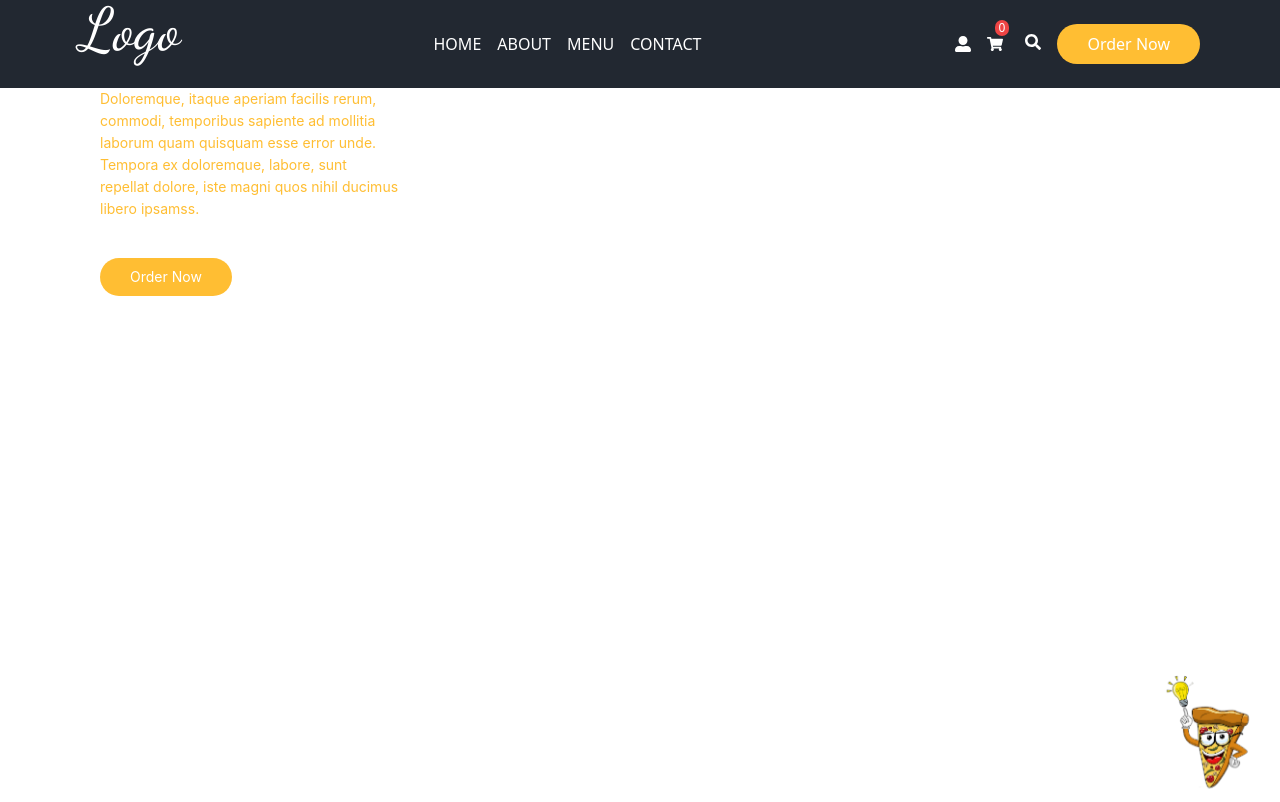
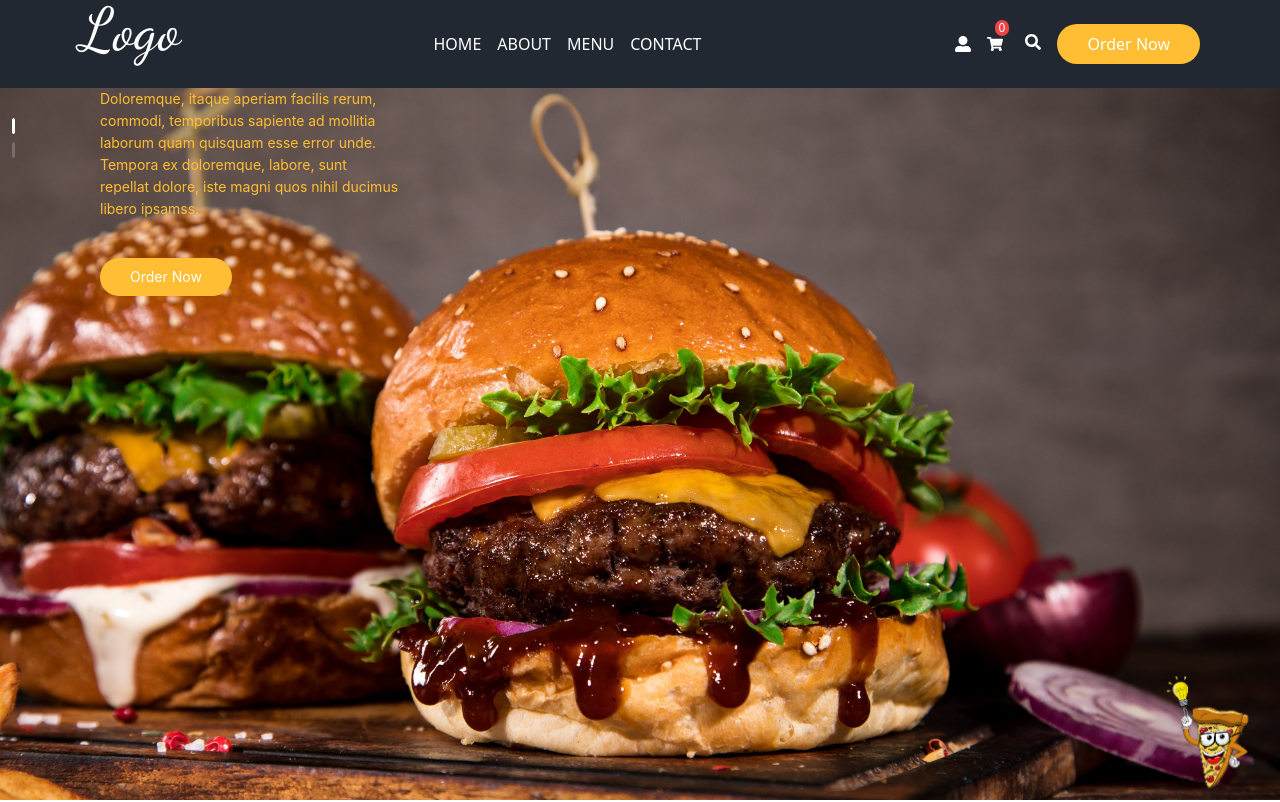
Before and after one commit to akdalsinan/FoodOrder, a React (Vite) app: page / in a window 1280 px wide. Shown: the top 802 px of the page. Built offline with nearby package versions, Linux system fonts and the light colour scheme.

Commit message:
backgroundImage update 2

```diff
--- a/src/pages/home/homeBack.jsx
+++ b/src/pages/home/homeBack.jsx
@@ -8,7 +8,7 @@ function HomeBack() {
     <div
       className="relative  bg-cover bg-center"
       style={{
-        backgroundImage: { ham },
+        backgroundImage: `url(${ham})`,
         height: "calc(100vh - 88px)",
       }}
     >
```
